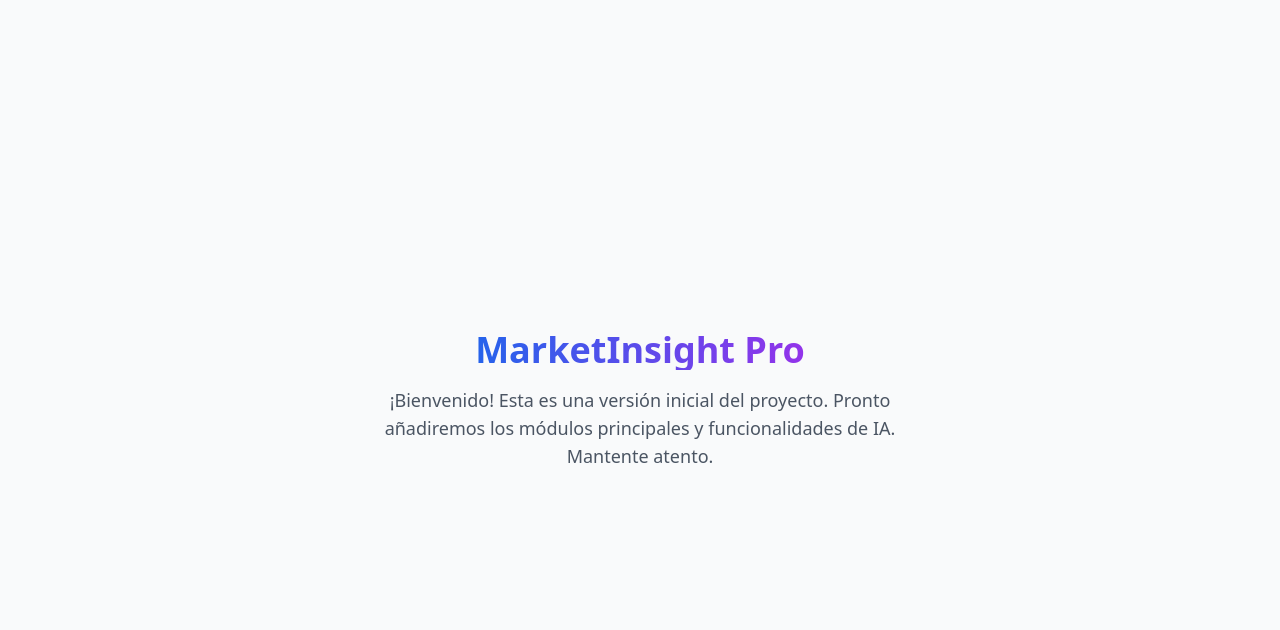
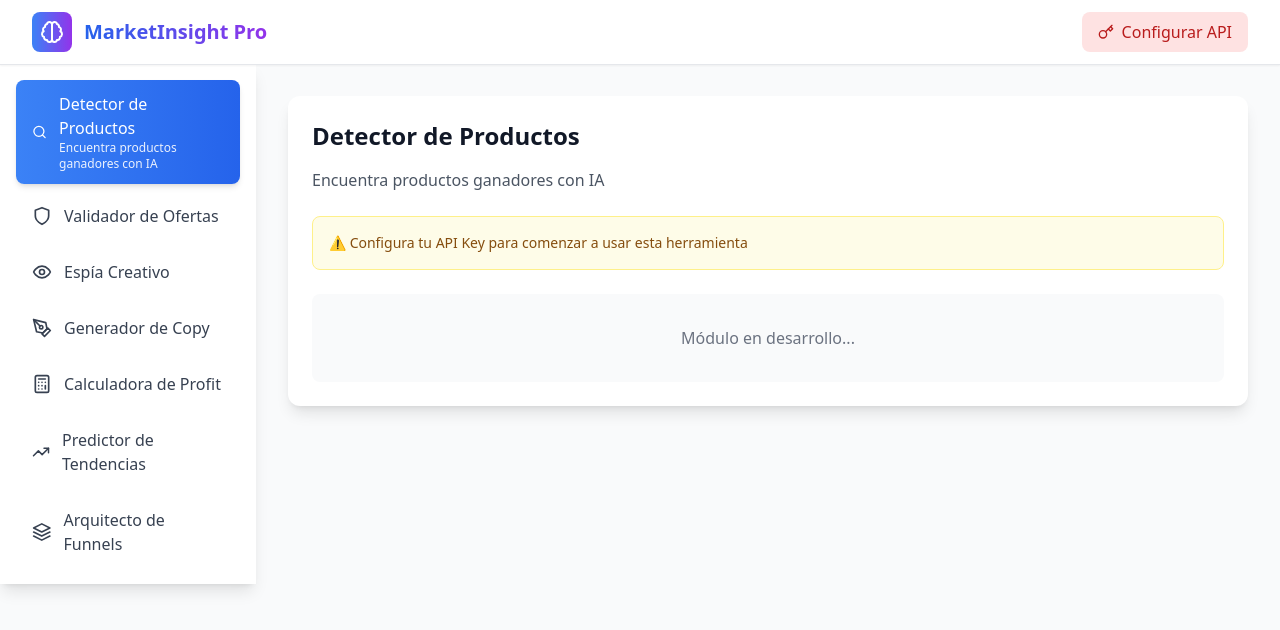
Before and after one commit to Sinsapiar1/AfiliadoPruebav1, a React (Vite) app: page / in a window 1280 px wide. Shown: the top 630 px of the page. Built offline with nearby package versions, Linux system fonts and the light colour scheme.

Commit message:
Implement modular app layout with sidebar, API config, and module structure
Co-authored-by: raul.pivet <raul.pivet@gmail.com>

```diff
--- a/src/App.tsx
+++ b/src/App.tsx
@@ -1,17 +1,255 @@
-import { useState, useEffect } from 'react'
+import { useState, useEffect } from 'react';
+import {
+  Brain, Search, Shield, Eye, PenTool, Calculator,
+  TrendingUp, Layers, Key, Menu
+} from 'lucide-react';
+
+// Tipos básicos
+interface APIConfig {
+  provider: string;
+  apiKey: string;
+  isConfigured: boolean;
+}
 
 function App() {
+  const [activeModule, setActiveModule] = useState('detector');
+  const [sidebarOpen, setSidebarOpen] = useState(true);
+  const [showApiModal, setShowApiModal] = useState(false);
+  const [apiConfig, setApiConfig] = useState<APIConfig>({
+    provider: '',
+    apiKey: '',
+    isConfigured: false,
+  });
+
+  // Módulos disponibles
+  const modules = [
+    {
+      id: 'detector',
+      name: 'Detector de Productos',
+      icon: <Search className="w-5 h-5" />,
+      color: 'from-blue-500 to-blue-600',
+      description: 'Encuentra productos ganadores con IA',
+    },
+    {
+      id: 'validator',
+      name: 'Validador de Ofertas',
+      icon: <Shield className="w-5 h-5" />,
+      color: 'from-green-500 to-green-600',
+      description: 'Valida el potencial de cualquier oferta',
+    },
+    {
+      id: 'spy',
+      name: 'Espía Creativo',
+      icon: <Eye className="w-5 h-5" />,
+      color: 'from-purple-500 to-purple-600',
+      description: 'Analiza creatividades ganadoras',
+    },
+    {
+      id: 'copy',
+      name: 'Generador de Copy',
+      icon: <PenTool className="w-5 h-5" />,
+      color: 'from-orange-500 to-orange-600',
+      description: 'Crea textos que convierten',
+    },
+    {
+      id: 'calculator',
+      name: 'Calculadora de Profit',
+      icon: <Calculator className="w-5 h-5" />,
+      color: 'from-yellow-500 to-yellow-600',
+      description: 'Proyecta tus ganancias',
+    },
+    {
+      id: 'trends',
+      name: 'Predictor de Tendencias',
+      icon: <TrendingUp className="w-5 h-5" />,
+      color: 'from-red-500 to-red-600',
+      description: 'Anticipa las tendencias del mercado',
+    },
+    {
+      id: 'funnel',
+      name: 'Arquitecto de Funnels',
+      icon: <Layers className="w-5 h-5" />,
+      color: 'from-indigo-500 to-indigo-600',
+      description: 'Diseña embudos que convierten',
+    },
+  ];
+
+  // Cargar configuración guardada
+  useEffect(() => {
+    const saved = localStorage.getItem('marketinsight-api-config');
+    if (saved) {
+      setApiConfig(JSON.parse(saved));
+    }
+  }, []);
+
+  // Modal de configuración API
+  const APIConfigModal = () => {
+    const [tempConfig, setTempConfig] = useState({
+      provider: apiConfig.provider || 'gemini',
+      apiKey: apiConfig.apiKey || '',
+    });
+
+    const handleSave = () => {
+      const newConfig = {
+        ...tempConfig,
+        isConfigured: true,
+      } as APIConfig;
+      setApiConfig(newConfig);
+      localStorage.setItem('marketinsight-api-config', JSON.stringify(newConfig));
+      setShowApiModal(false);
+    };
+
+    return (
+      <div className="fixed inset-0 bg-black/50 flex items-center justify-center z-50 p-4">
+        <div className="bg-white rounded-xl shadow-2xl max-w-md w-full p-6">
+          <h3 className="text-2xl font-bold mb-6">Configuración de API</h3>
+
+          <div className="space-y-4">
+            <div>
+              <label className="block text-sm font-medium text-gray-700 mb-2">
+                Proveedor de IA
+              </label>
+              <select
+                value={tempConfig.provider}
+                onChange={(e) => setTempConfig({ ...tempConfig, provider: e.target.value })}
+                className="input-field"
+              >
+                <option value="gemini">Google Gemini (Gratis)</option>
+                <option value="cohere">Cohere (Gratis)</option>
+                <option value="together">Together AI (Gratis)</option>
+              </select>
+            </div>
+
+            <div>
+              <label className="block text-sm font-medium text-gray-700 mb-2">API Key</label>
+              <input
+                type="password"
+                value={tempConfig.apiKey}
+                onChange={(e) => setTempConfig({ ...tempConfig, apiKey: e.target.value })}
+                placeholder="Ingresa tu API Key"
+                className="input-field"
+              />
+            </div>
+          </div>
+
+          <div className="flex gap-3 mt-6">
+            <button
+              onClick={() => setShowApiModal(false)}
+              className="flex-1 px-4 py-2 border border-gray-300 rounded-lg hover:bg-gray-50"
+            >
+              Cancelar
+            </button>
+            <button onClick={handleSave} className="flex-1 btn-primary">
+              Guardar
+            </button>
+          </div>
+        </div>
+      </div>
+    );
+  };
+
   return (
-    <div className="min-h-screen flex flex-col items-center justify-center p-8 bg-gray-50">
-      <h1 className="text-4xl font-extrabold gradient-text text-center mb-4">
-        MarketInsight Pro
-      </h1>
-      <p className="text-lg text-gray-600 text-center max-w-xl">
-        ¡Bienvenido! Esta es una versión inicial del proyecto. Pronto añadiremos los módulos
-        principales y funcionalidades de IA. Mantente atento.
-      </p>
+    <div className="min-h-screen bg-gray-50">
+      {/* Header */}
+      <header className="bg-white shadow-sm border-b border-gray-200 fixed top-0 left-0 right-0 z-40">
+        <div className="px-4 sm:px-6 lg:px-8 h-16 flex items-center justify-between">
+          <div className="flex items-center gap-4">
+            <button
+              onClick={() => setSidebarOpen(!sidebarOpen)}
+              className="lg:hidden p-2 rounded-lg hover:bg-gray-100"
+            >
+              <Menu className="w-5 h-5" />
+            </button>
+            <div className="flex items-center gap-3">
+              <div className="p-2 bg-gradient-to-r from-blue-500 to-purple-600 rounded-lg">
+                <Brain className="w-6 h-6 text-white" />
+              </div>
+              <h1 className="text-xl font-bold gradient-text">MarketInsight Pro</h1>
+            </div>
+          </div>
+
+          <button
+            onClick={() => setShowApiModal(true)}
+            className={`flex items-center gap-2 px-4 py-2 rounded-lg transition-all ${
+              apiConfig.isConfigured
+                ? 'bg-green-100 text-green-700 hover:bg-green-200'
+                : 'bg-red-100 text-red-700 hover:bg-red-200'
+            }`}
+          >
+            <Key className="w-4 h-4" />
+            <span className="hidden sm:inline">
+              {apiConfig.isConfigured ? 'API Configurada' : 'Configurar API'}
+            </span>
+          </button>
+        </div>
+      </header>
+
+      <div className="flex pt-16">
+        {/* Sidebar */}
+        <aside
+          className={`$${
+            sidebarOpen ? 'translate-x-0' : '-translate-x-full'
+          } lg:translate-x-0 fixed lg:static inset-y-0 left-0 z-30 w-64 bg-white shadow-lg transition-transform duration-300 pt-16 lg:pt-0`}
+        >
+          <div className="h-full overflow-y-auto p-4">
+            <nav className="space-y-2">
+              {modules.map((module) => (
+                <button
+                  key={module.id}
+                  onClick={() => {
+                    setActiveModule(module.id);
+                    setSidebarOpen(false);
+                  }}
+                  className={`w-full flex items-center gap-3 px-4 py-3 rounded-lg transition-all ${
+                    activeModule === module.id
+                      ? 'bg-gradient-to-r ' + module.color + ' text-white shadow-md'
+                      : 'hover:bg-gray-100 text-gray-700'
+                  }`}
+                >
+                  {module.icon}
+                  <div className="text-left">
+                    <div className="font-medium">{module.name}</div>
+                    {activeModule === module.id && (
+                      <div className="text-xs opacity-90">{module.description}</div>
+                    )}
+                  </div>
+                </button>
+              ))}
+            </nav>
+          </div>
+        </aside>
+
+        {/* Contenido principal */}
+        <main className="flex-1 p-4 lg:p-8">
+          <div className="max-w-7xl mx-auto">
+            <div className="module-card">
+              <h2 className="text-2xl font-bold mb-4">
+                {modules.find((m) => m.id === activeModule)?.name}
+              </h2>
+              <p className="text-gray-600 mb-6">
+                {modules.find((m) => m.id === activeModule)?.description}
+              </p>
+
+              {!apiConfig.isConfigured && (
+                <div className="bg-yellow-50 border border-yellow-200 rounded-lg p-4 mb-6">
+                  <p className="text-sm text-yellow-800">
+                    ⚠️ Configura tu API Key para comenzar a usar esta herramienta
+                  </p>
+                </div>
+              )}
+
+              <div className="bg-gray-50 rounded-lg p-8 text-center">
+                <p className="text-gray-500">Módulo en desarrollo...</p>
+              </div>
+            </div>
+          </div>
+        </main>
+      </div>
+
+      {/* Modal */}
+      {showApiModal && <APIConfigModal />}
     </div>
-  )
+  );
 }
 
-export default App
+export default App;
```
